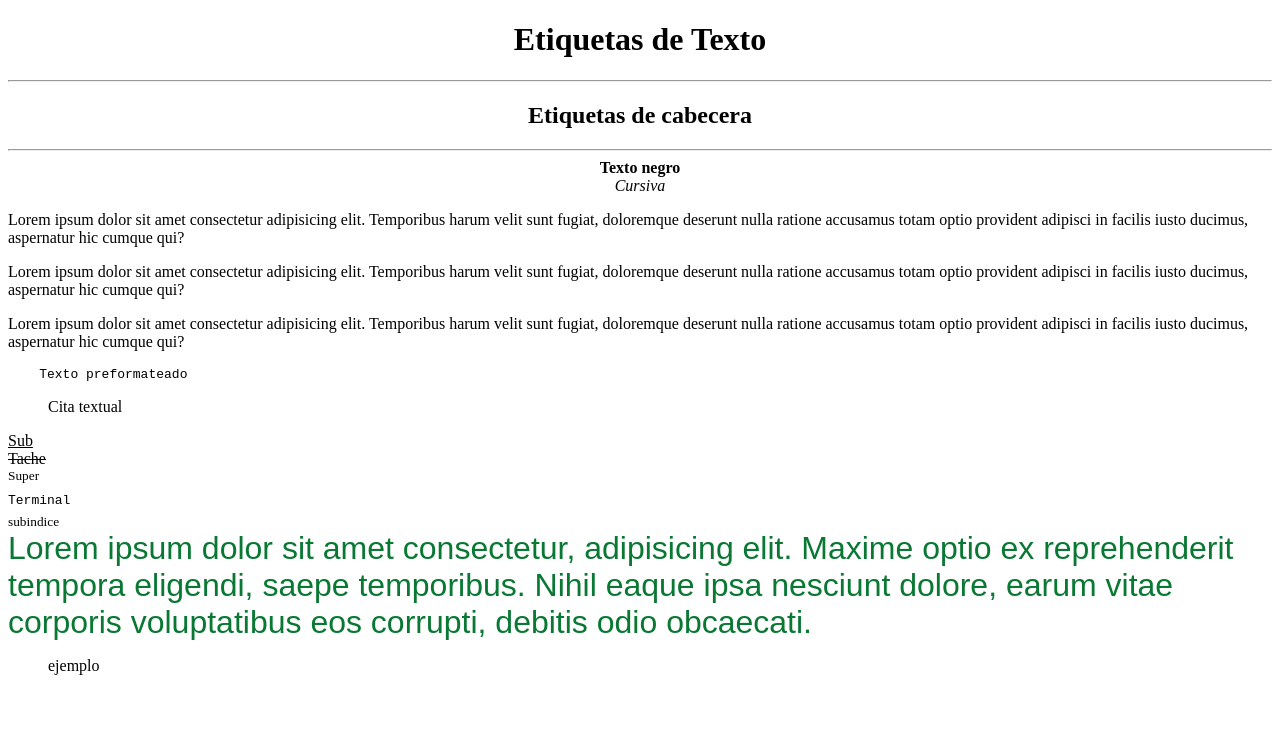
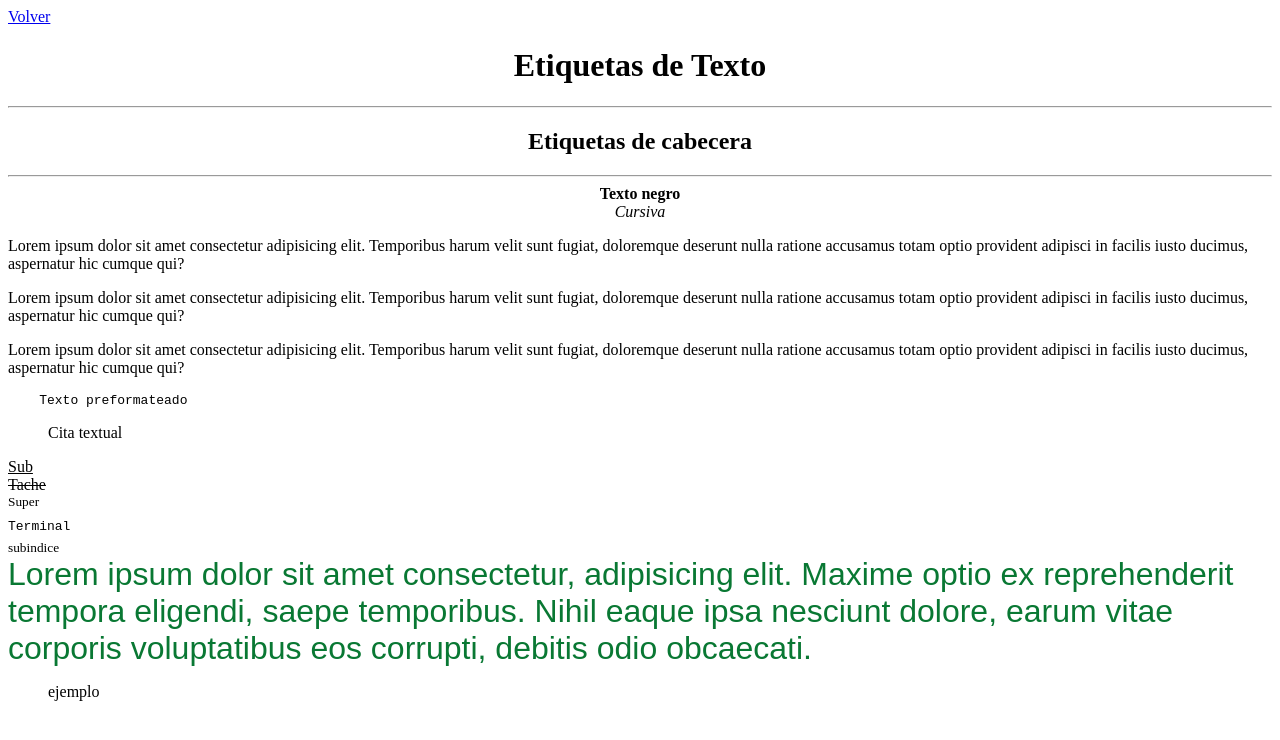
Before and after one commit to thediairo/pri, a plain HTML site: page index.html in a window 1280 px wide. Drawn offline with Linux system fonts and the light colour scheme.

Commit message:
first commit

```diff
--- a/index.html
+++ b/index.html
@@ -6,6 +6,7 @@
     <title>Etiquetas de texto</title>
 </head>
 <body>
+    <a href="https://bespoke-frangipane-ec07f5.netlify.app">Volver</a>
     <center>
     <h1>Etiquetas de Texto</h1><hr>
     <h2>Etiquetas de cabecera</h2><hr>
```
